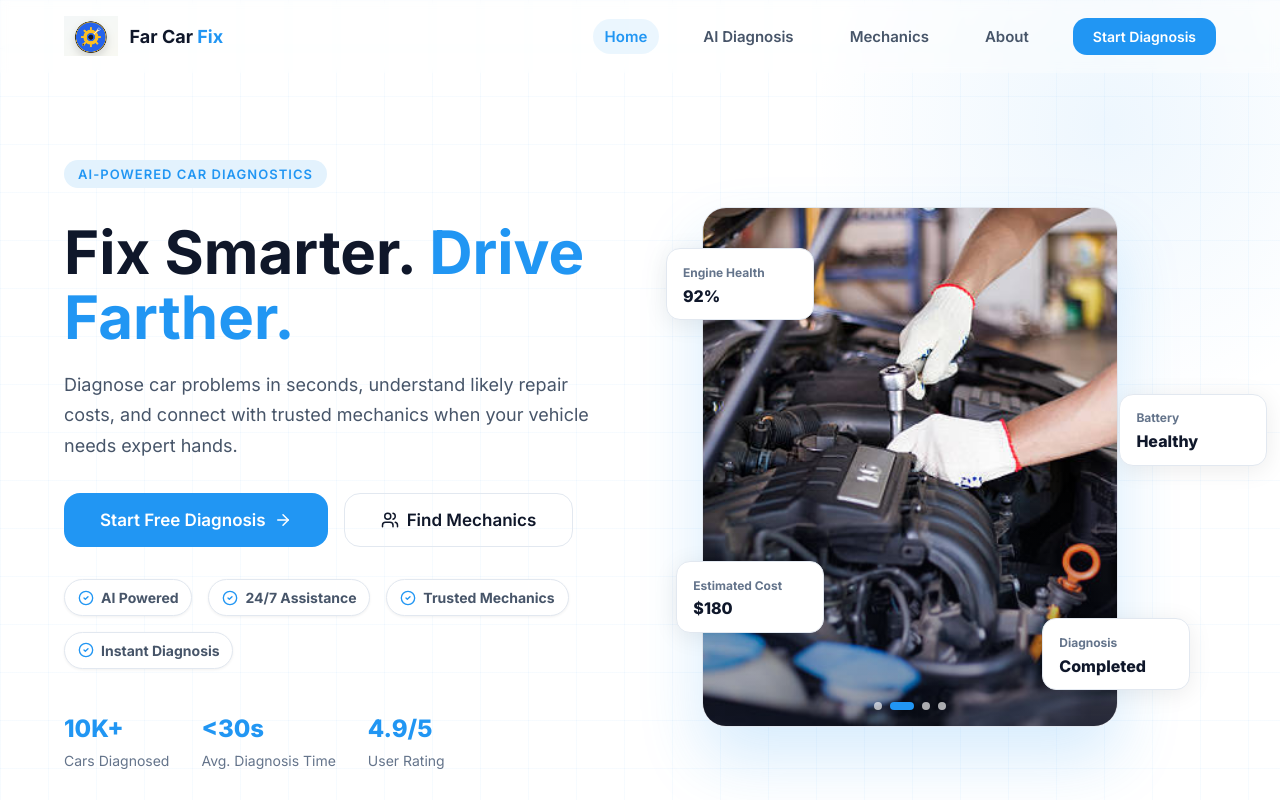
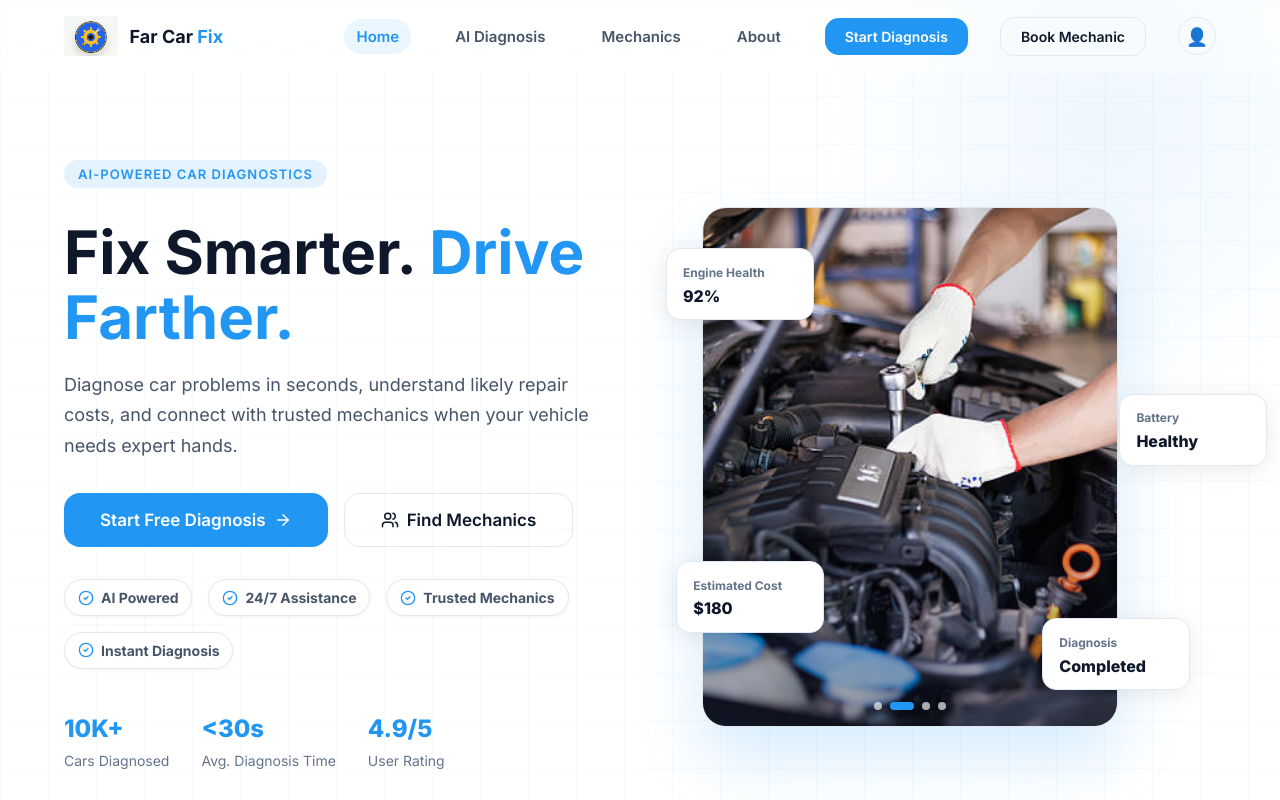
Before and after one commit to KMCR41207/FarCarFix, a React (Vite) app: page / in a window 1280 px wide. Shown: the top 800 px of the page. Built offline with nearby package versions, Linux system fonts and the light colour scheme.

Commit message:
feat(navbar): add Book Mechanic and Profile buttons to nav

```diff
--- a/src/components/Navbar.tsx
+++ b/src/components/Navbar.tsx
@@ -7,7 +7,7 @@ const navLinks = [
   { name: 'About', href: '#about' },
 ];
 
-export default function Navbar() {
+export default function Navbar({ onBooking, onProfile }: { onBooking: () => void; onProfile: () => void }) {
   const [open, setOpen] = useState(false);
   const [scrolled, setScrolled] = useState(false);
   const [active, setActive] = useState('home');
@@ -85,6 +85,12 @@ export default function Navbar() {
             <button type="button" onClick={() => handleNav('#diagnosis')} className="btn-primary" style={{ padding: '0.625rem 1.25rem', fontSize: '0.875rem' }}>
               Start Diagnosis
             </button>
+            <button type="button" onClick={onBooking} className="btn-secondary" style={{ padding: '0.625rem 1.25rem', fontSize: '0.875rem' }}>
+              Book Mechanic
+            </button>
+            <button type="button" onClick={onProfile} style={{ background: 'transparent', border: '1.5px solid var(--gray-200)', borderRadius: '999px', width: 38, height: 38, cursor: 'pointer', display: 'flex', alignItems: 'center', justifyContent: 'center', fontSize: '1.1rem' }} aria-label="My Profile">
+              👤
+            </button>
           </div>
 
           <button
@@ -126,6 +132,12 @@ export default function Navbar() {
               <button type="button" className="btn-primary" onClick={() => handleNav('#diagnosis')} style={{ textAlign: 'center', marginTop: '0.5rem' }}>
                 Start Diagnosis
               </button>
+              <button type="button" className="btn-secondary" onClick={onBooking} style={{ textAlign: 'center' }}>
+                Book Mechanic
+              </button>
+              <button type="button" style={{ background: 'transparent', border: 0, padding: '0.5rem 0', fontWeight: 600, fontSize: '1rem', color: 'var(--gray-600)', textAlign: 'left', cursor: 'pointer' }} onClick={onProfile}>
+                👤 My Profile
+              </button>
             </div>
           </div>
         )}
```
